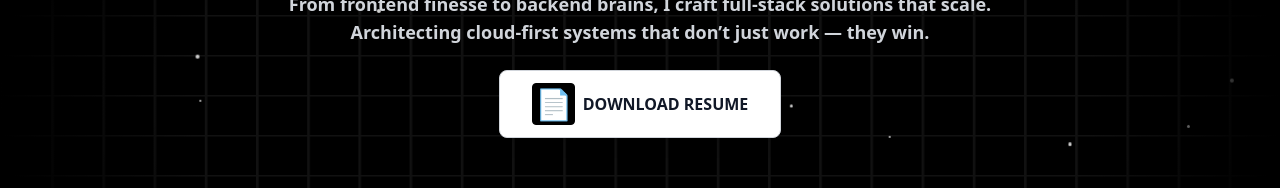
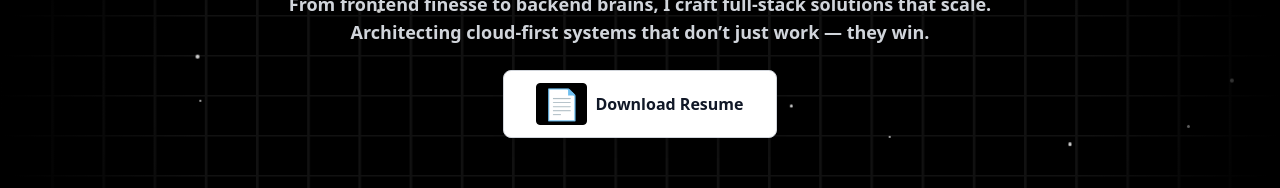
Before and after one commit to SHASHI9705/Portfolio, a React (Vite) app: page / in a window 1280 px wide. Shown: the part 305-493 px from the top of the page. Built offline with nearby package versions, Linux system fonts and the light colour scheme.

Commit message:
resume done

```diff
--- a/src/components/Body.tsx
+++ b/src/components/Body.tsx
@@ -22,12 +22,12 @@ const Body: React.FC = () => {
         <br /> Architecting cloud-first systems that don’t just work — they win.
       </p>
       <a
-        href="/src/assets/resume.pdf"
-        download
+        href="/images/resume.pdf"
+        download="resume.pdf"
         className="mt-6 flex items-center gap-2 px-4 xs:px-6 sm:px-8 py-2 xs:py-2.5 sm:py-3 bg-white text-gray-900 rounded-lg shadow-lg font-semibold text-base xs:text-lg transition-all duration-200 hover:bg-gray-100 hover:scale-105 active:scale-100 focus:outline-none focus:ring-2 focus:ring-blue-300 border border-gray-300"
       >
-        <span className="text-xl xs:text-2xl sm:text-2xl md:text-3xl border border-black rounded px-0.5 py-0.5 bg-black" role="img" aria-label="document">📄</span>
-        DOWNLOAD RESUME
+        <span className="text-xl xs:text-2xl sm:text-2xl md:text-3xl border border-black rounded bg-black px-1.5 py-0.5" role="img" aria-label="document">📄</span>
+        Download Resume
       </a>
       <div className="mt-10 sm:mt-14 flex flex-wrap gap-4 sm:gap-6 justify-center">
         <a
```
